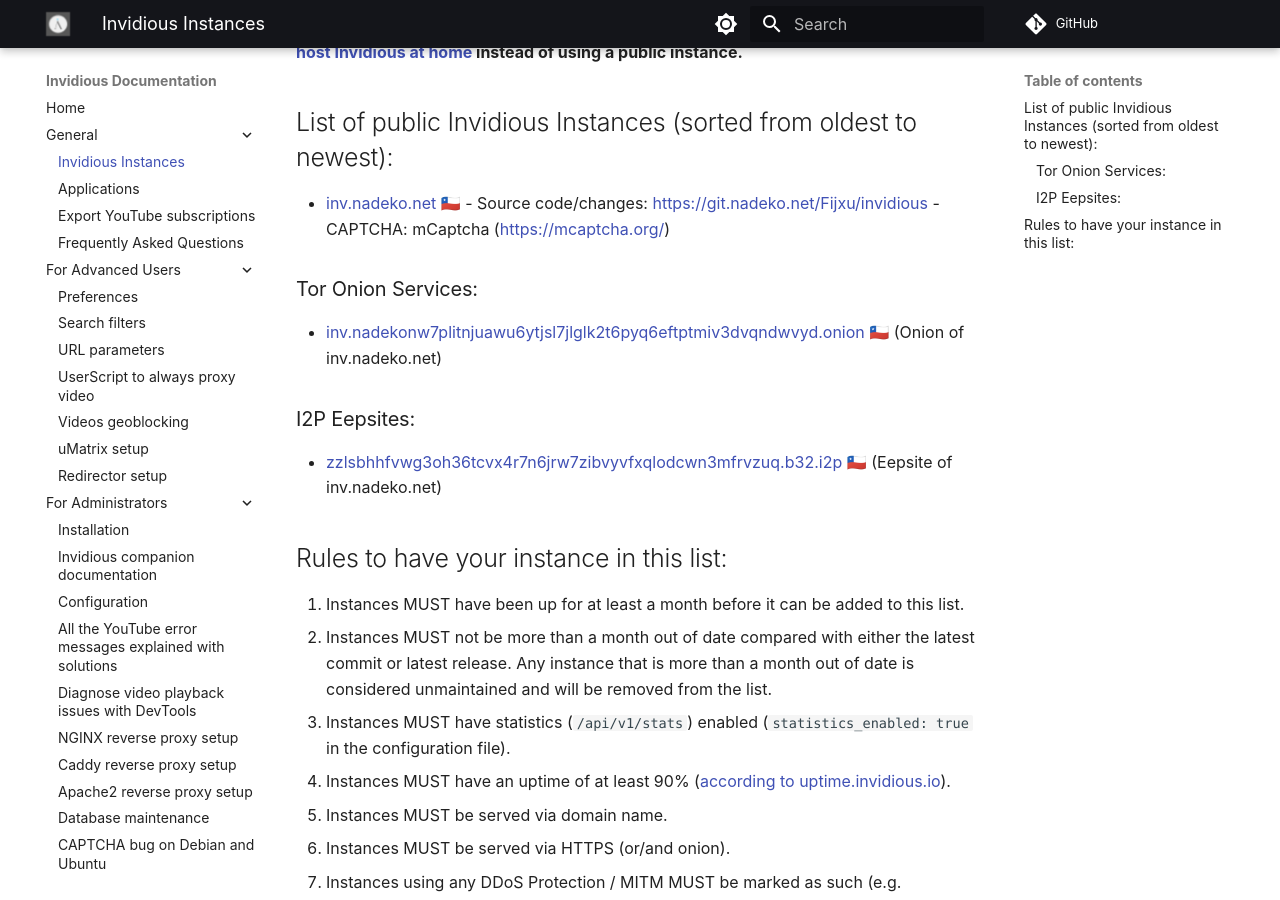
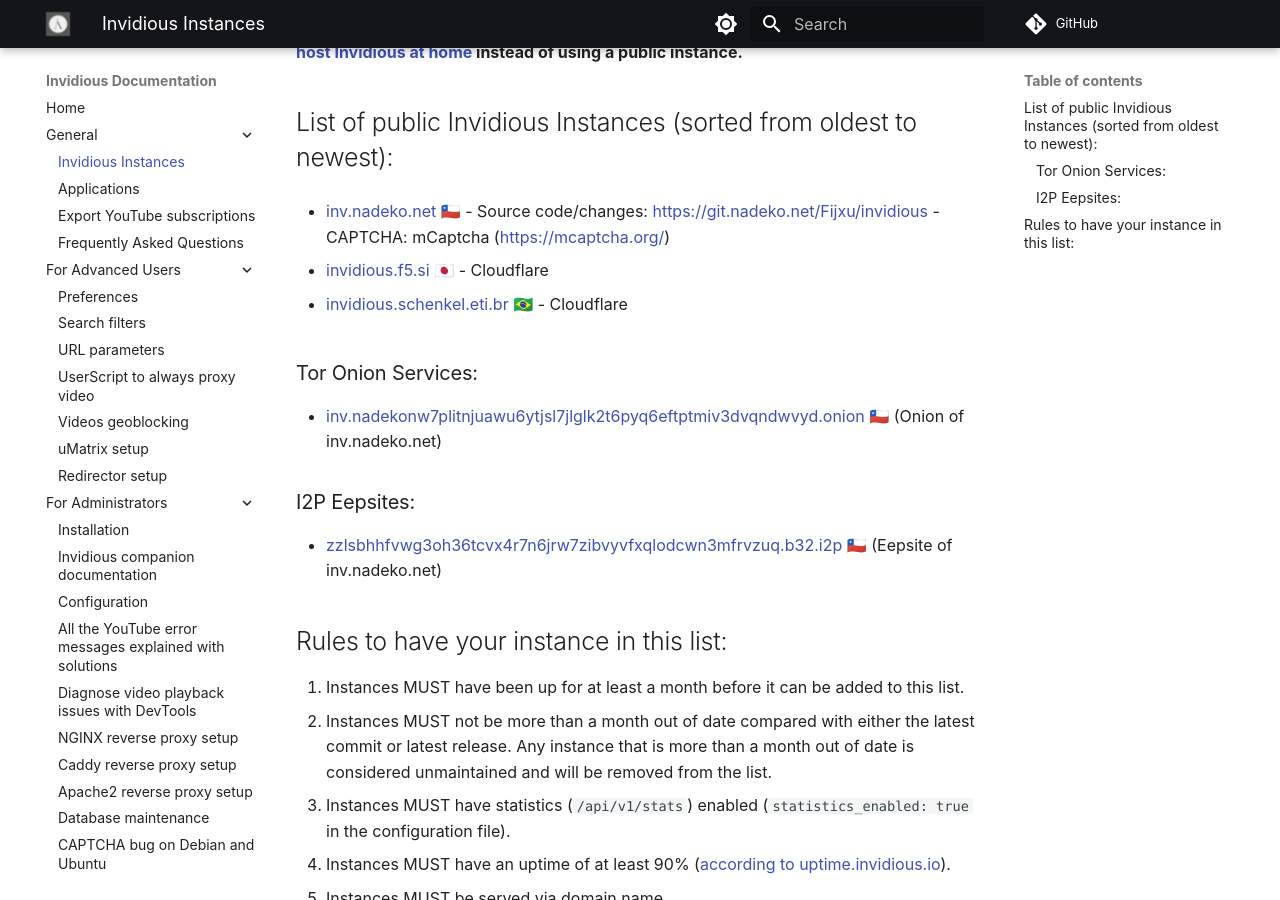
Before and after one commit to iv-org/documentation, an MkDocs documentation site: the page built from docs/instances.md, in a window 1280 px wide and 900 px high, scrolled down 316 px. Built offline with MkDocs 1.6.1 and Material for MkDocs 9.7.7, drawn with Linux system fonts in a browser that asks for light colours; comment, search, counter and statistics services are not loaded.

Commit message:
Re-add removed instances

```diff
--- a/docs/instances.md
+++ b/docs/instances.md
@@ -11,6 +11,10 @@
 ## List of public Invidious Instances (sorted from oldest to newest):
 
 * [inv.nadeko.net](https://inv.nadeko.net) 🇨🇱 - Source code/changes: https://git.nadeko.net/Fijxu/invidious - CAPTCHA: mCaptcha (https://mcaptcha.org/)
+
+* [invidious.f5.si](https://invidious.f5.si) 🇯🇵 - Cloudflare
+
+* [invidious.schenkel.eti.br](https://invidious.schenkel.eti.br) 🇧🇷 - Cloudflare
 
 ### Tor Onion Services:
 
```
